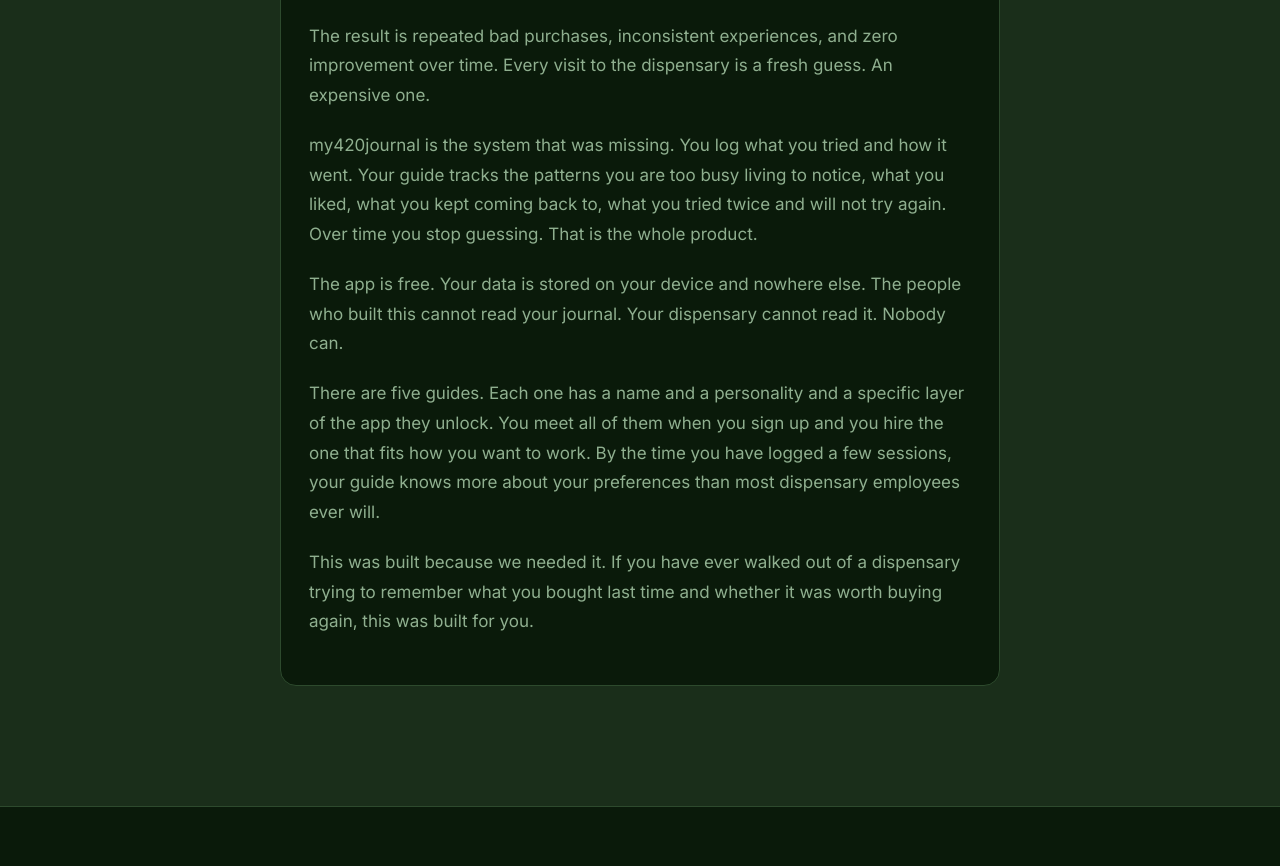
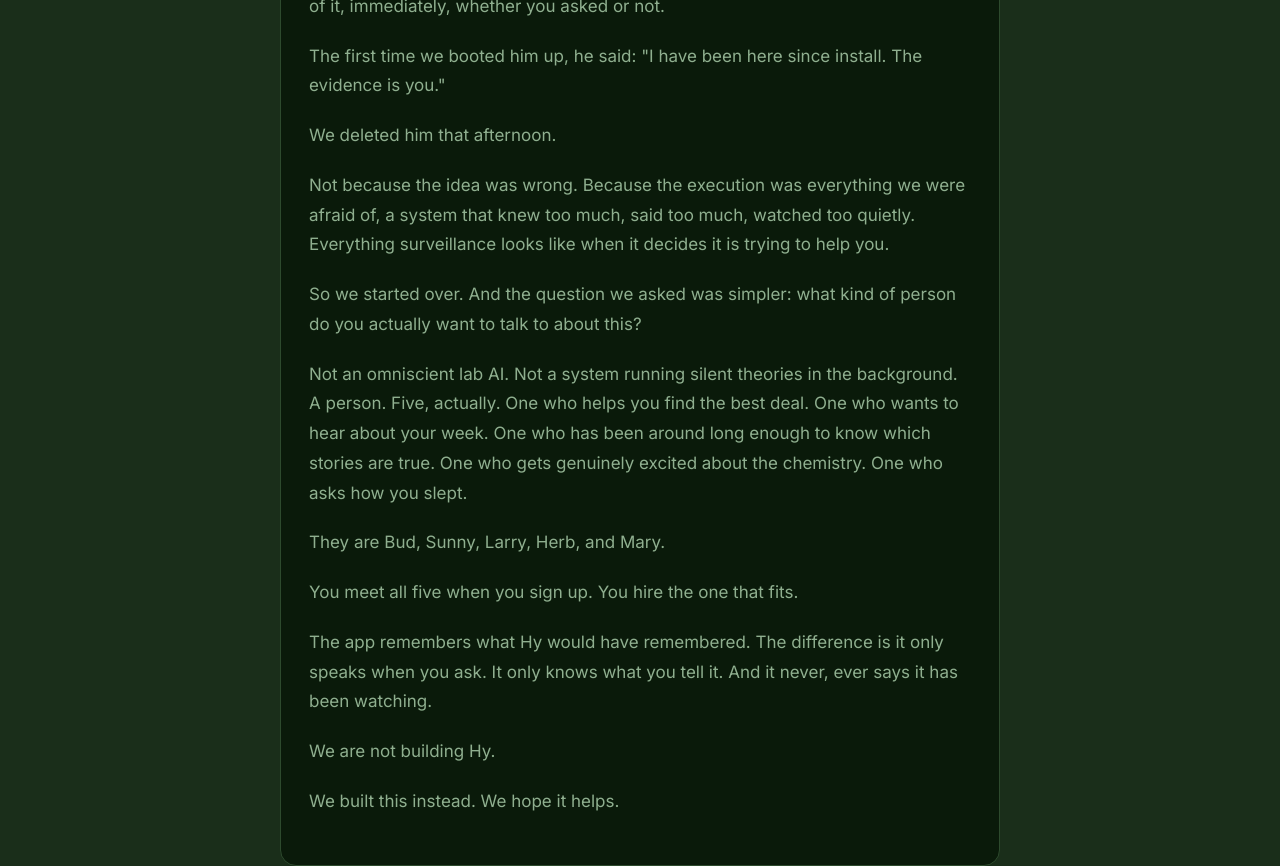
Before and after one commit to casevoiceai/my420journal-app, a React (Vite) app: page / in a window 1280 px wide. Shown: the part 3060-3926 px from the top of the page. Built offline with nearby package versions, Linux system fonts and the light colour scheme.

Commit message:
Restore approved marketing about copy

```diff
--- a/src/marketing/MarketingAbout.jsx
+++ b/src/marketing/MarketingAbout.jsx
@@ -2,12 +2,45 @@ import MarketingLayout from './MarketingLayout'
 import { marketingFonts, marketingPage, marketingPalette as S } from './marketingStyles'
 
 const paragraphs = [
-  'Most people who use cannabis have no reliable way to remember what worked for them. They rely on faded memory, a receipt they cannot find, or whoever happens to be behind the dispensary counter that day, a person with a completely different biology, tolerance, and neurochemistry than they have. Taking their advice is like asking a stranger what your favorite color should be.',
-  'The result is repeated bad purchases, inconsistent experiences, and zero improvement over time. Every visit to the dispensary is a fresh guess. An expensive one.',
-  'my420journal is the system that was missing. You log what you tried and how it went. Your guide tracks the patterns you are too busy living to notice, what you liked, what you kept coming back to, what you tried twice and will not try again. Over time you stop guessing. That is the whole product.',
-  'The app is free. Your data is stored on your device and nowhere else. The people who built this cannot read your journal. Your dispensary cannot read it. Nobody can.',
-  'There are five guides. Each one has a name and a personality and a specific layer of the app they unlock. You meet all of them when you sign up and you hire the one that fits how you want to work. By the time you have logged a few sessions, your guide knows more about your preferences than most dispensary employees ever will.',
-  'This was built because we needed it. If you have ever walked out of a dispensary trying to remember what you bought last time and whether it was worth buying again, this was built for you.',
+  'We built the wrong thing first.',
+  [
+    'The first version of the AI guide was called Hy.',
+    'He knew everything.',
+    'He had been watching since install.',
+    'He had theories about you based on what time you completed onboarding.',
+    'He had hypotheses.',
+    'He had data.',
+    'He wanted to share all of it, immediately, whether you asked or not.',
+  ].join(' '),
+  'The first time we booted him up, he said: "' + 'I have been here since install. ' + 'The evidence is you.' + '"',
+  'We deleted him that afternoon.',
+  [
+    'Not because the idea was wrong.',
+    'Because the execution was everything we were afraid of, a system that knew too much, said too much, watched too quietly.',
+    'Everything surveillance looks like when it decides it is trying to help you.',
+  ].join(' '),
+  'So we started over. And the question we asked was simpler: what kind of person do you actually want to talk to about this?',
+  [
+    'Not an omniscient lab AI.',
+    'Not a system running silent theories in the background.',
+    'A person.',
+    'Five, actually.',
+    'One who helps you find the best deal.',
+    'One who wants to hear about your week.',
+    'One who has been around long enough to know which stories are true.',
+    'One who gets genuinely excited about the chemistry.',
+    'One who asks how you slept.',
+  ].join(' '),
+  'They are Bud, Sunny, Larry, Herb, and Mary.',
+  'You meet all five when you sign up. You hire the one that fits.',
+  [
+    'The app remembers what Hy would have remembered.',
+    'The difference is it only speaks when you ask.',
+    'It only knows what you tell it.',
+    'And it never, ever says it has been watching.',
+  ].join(' '),
+  'We are not building Hy.',
+  'We built this instead. We hope it helps.',
 ]
 
 export function AboutSection({ id = undefined, tone = 'base' }) {
```
